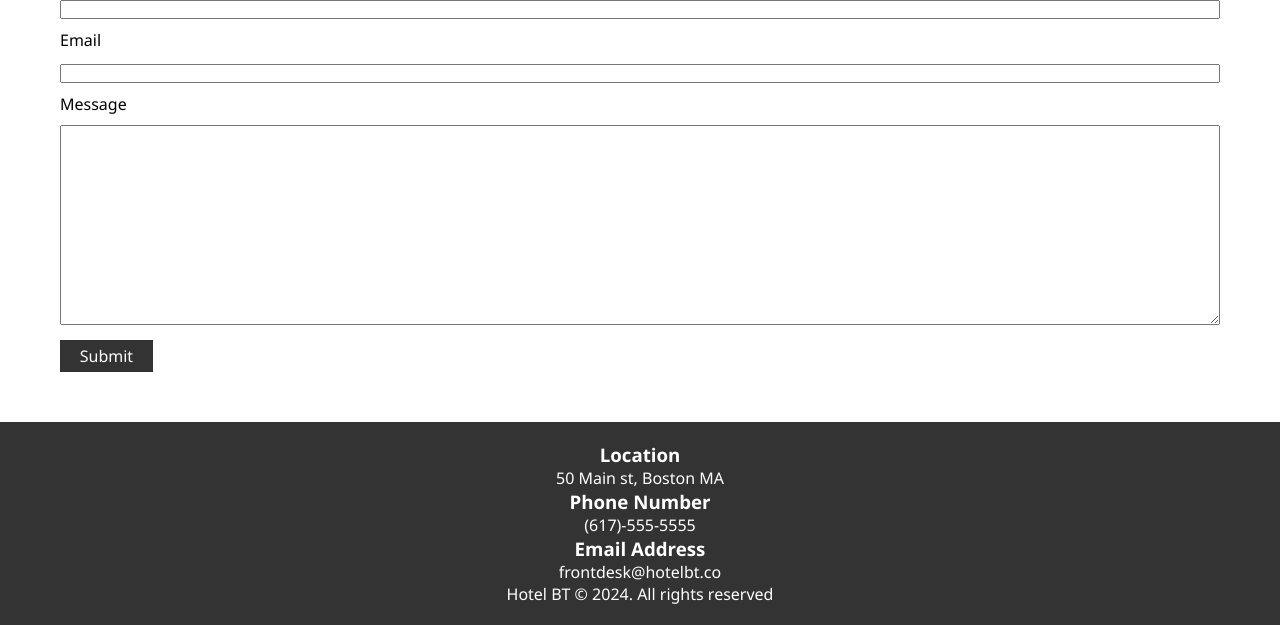
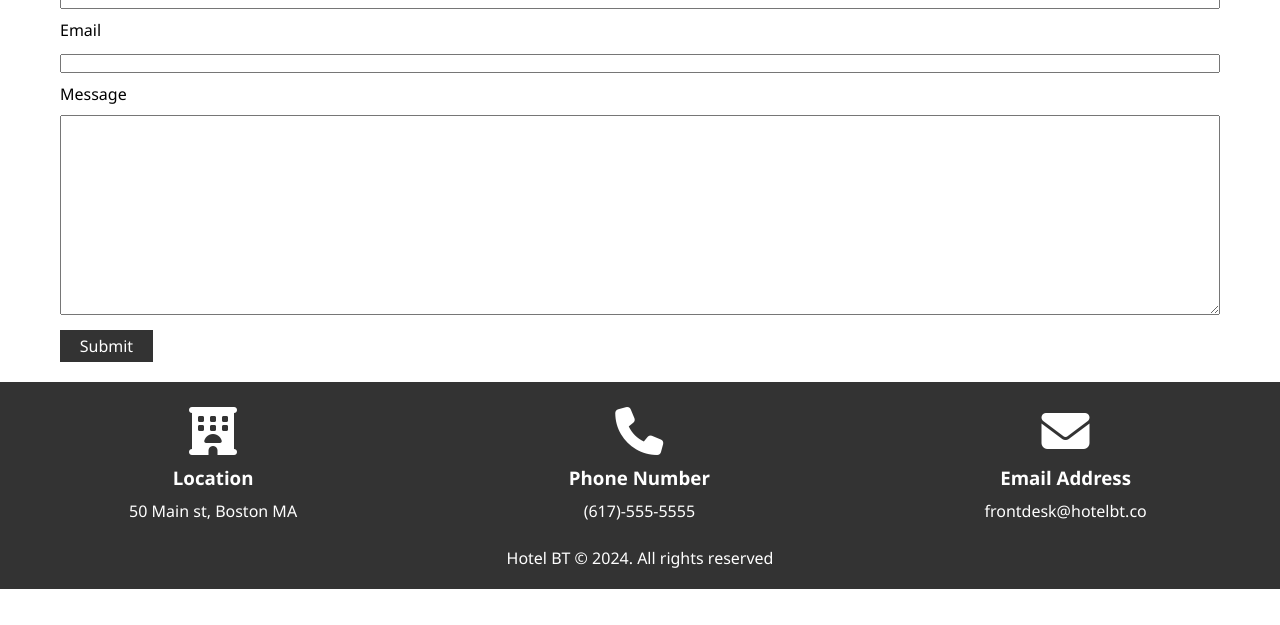
Before and after one commit to dominion-30/Learning, a plain HTML site: page hotel_project/contact.html in a window 1280 px wide. Shown: the part 225-850 px from the top of the page. After the commit the page ends 814 px from the top, so only its background shows below. Drawn offline with Linux system fonts and the light colour scheme.

Commit message:
commit changes

```diff
--- a/hotel_project/contact.html
+++ b/hotel_project/contact.html
@@ -55,23 +55,29 @@
 
     <footer>
 
-        <div class="main-footer bg-dark">
+        <div class=" bg-dark">
 
             <div class="box">
-                <i></i>
+                <i class="fa-solid fa-hotel fa-3x"></i>
                 <h3>Location</h3>
                 <p>50 Main st, Boston MA</p>
             </div>
             <div class="box">
+                <i class="fa-solid fa-phone fa-3x"></i>
                 <h3>Phone Number</h3>
                 <p>(617)-555-5555</p>
             </div>
             <div class="box">
+                <i class="fa-solid fa-envelope fa-3x"></i>
                 <h3>Email Address</h3>
                 <p>frontdesk@hotelbt.co</p>
             </div>
 
-            Hotel BT &copy; 2024. All rights reserved
+            <div class="main-footer">
+                Hotel BT &copy; 2024. All rights reserved
+            </div>
+
+
 
         </div>
     </footer>
--- a/hotel_project/contact_style.css
+++ b/hotel_project/contact_style.css
@@ -9,7 +9,7 @@ html, body{
 }
 
 header{
-    margin-bottom: 50px;
+    margin-bottom: 30px;
 }
 
 #navbar{
@@ -100,7 +100,18 @@ form a{
     width: 8%;
     text-align: center;
     cursor: pointer;
-    margin-bottom: 50px;
+    margin-bottom: 20px;
+}
+
+.box{
+    float: left;
+    width: 33.3%;
+    padding: 20px;
+    text-align: center;
+}
+
+.box h3,p,i{
+    padding: 5px 0;
 }
 
 .main-footer{
```
